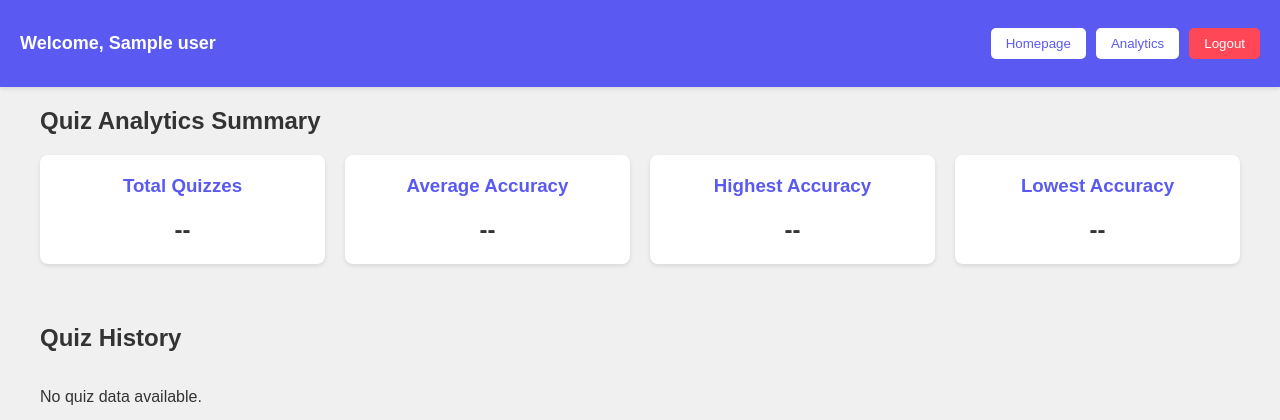
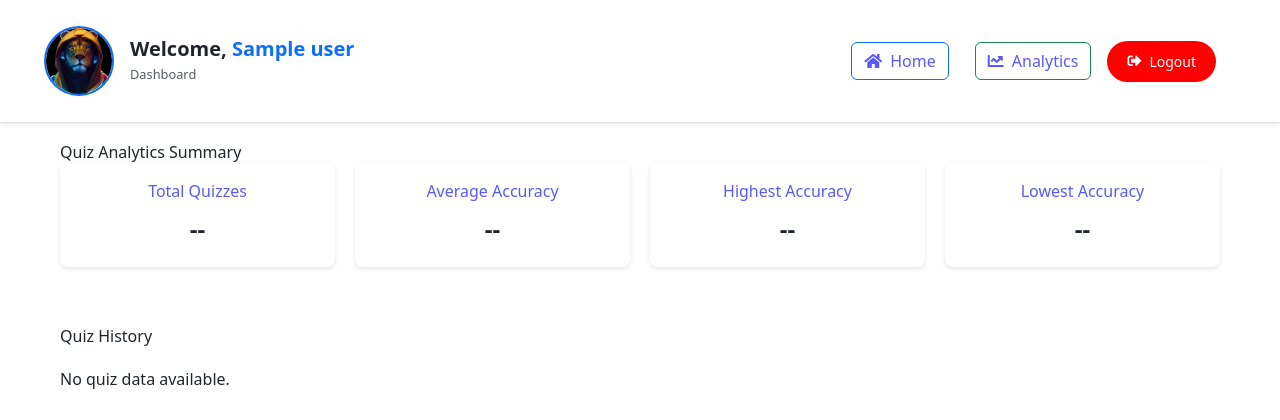
Before and after one commit to Sandeep7784/CodeQuiz, a Python web app: template templates/analytics.html in a window 1280 px wide. Shown: the top 420 px of the page. Run offline with Jinja, Linux system fonts and the light colour scheme; the template is opened without the code that fills it: most values are stand-ins (such as "Sample title", 1, 10 or a date in 2020); some libraries are stand-ins or nearby versions.

Commit message:
Header Addition

```diff
--- a/templates/analytics.html
+++ b/templates/analytics.html
@@ -5,17 +5,57 @@
     <meta name="viewport" content="width=device-width, initial-scale=1.0" />
     <title>Quiz Analytics</title>
     <link rel="stylesheet" type="text/css" href="{{ url_for('static', path='analytics.css') }}" />
+    <link rel="stylesheet" type="text/css" href="{{ url_for('static', path='styles.css') }}" />
     <script src="https://cdn.jsdelivr.net/npm/chart.js"></script>
+    <script src="https://cdn.tailwindcss.com"></script>
+    <link rel="stylesheet" href="https://cdnjs.cloudflare.com/ajax/libs/font-awesome/5.15.3/css/all.min.css"/>
+    <link href="https://cdn.jsdelivr.net/npm/bootstrap@5.3.3/dist/css/bootstrap.min.css" rel="stylesheet" integrity="sha384-QWTKZyjpPEjISv5WaRU9OFeRpok6YctnYmDr5pNlyT2bRjXh0JMhjY6hW+ALEwIH" crossorigin="anonymous"/>
 </head>
 <body>
-    <header>
-        <div class="user-info">
-            <p>Welcome, <span id="username">{{ user_data.name }}</span></p>
-        </div>
-        <div class="user-actions">
-            <button id="homepageButton" onclick="window.location.href = '/'">Homepage</button>
-            <button id="analyticsButton" onclick="window.location.href = '/analytics'">Analytics</button>
-            <button id="logoutButton" onclick="Logout()">Logout</button>
+    <header class="bg-white shadow-sm border-bottom">
+        <div class="container-fluid px-4 py-3">
+            <div class="d-flex justify-content-between align-items-center">
+                <div class="d-flex align-items-center">
+                    <img
+                        src="{{ url_for('static', path='/lion.jpg') }}"
+                        alt="User Profile"
+                        class="rounded-circle me-3"
+                        style="width: 70px; height: 70px; object-fit: cover; border: 2px solid #0d6efd;"
+                    />
+                    <div>
+                        <h2 class="h5 mb-0 text-dark fw-semibold">
+                            Welcome, <span class="text-primary">{{ user_data.name }}</span>
+                        </h2>
+                        <small class="text-muted">Dashboard</small>
+                    </div>
+                </div>
+                <div class="d-flex align-items-center gap-3">
+                    <button
+                        id="homepageButton"
+                        onclick="window.location.href = '/'"
+                        class="btn btn-outline-primary d-flex align-items-center"
+                    >
+                        <i class="fa fa-home me-2"></i>Home
+                    </button>
+
+                    <button
+                        id="analyticsButton"
+                        onclick="window.location.href = '/analytics'"
+                        class="btn btn-outline-success d-flex align-items-center"
+                    >
+                        <i class="fa fa-chart-line me-2"></i>Analytics
+                    </button>
+
+                    <button
+                        type="button"
+                        id="logoutButton"
+                        onclick="Logout()"
+                        class="btn btn-outline-danger d-flex align-items-center"
+                    >
+                        <i class="fa fa-sign-out-alt me-2"></i>Logout
+                    </button>
+                </div>
+            </div>
         </div>
     </header>
 
```
